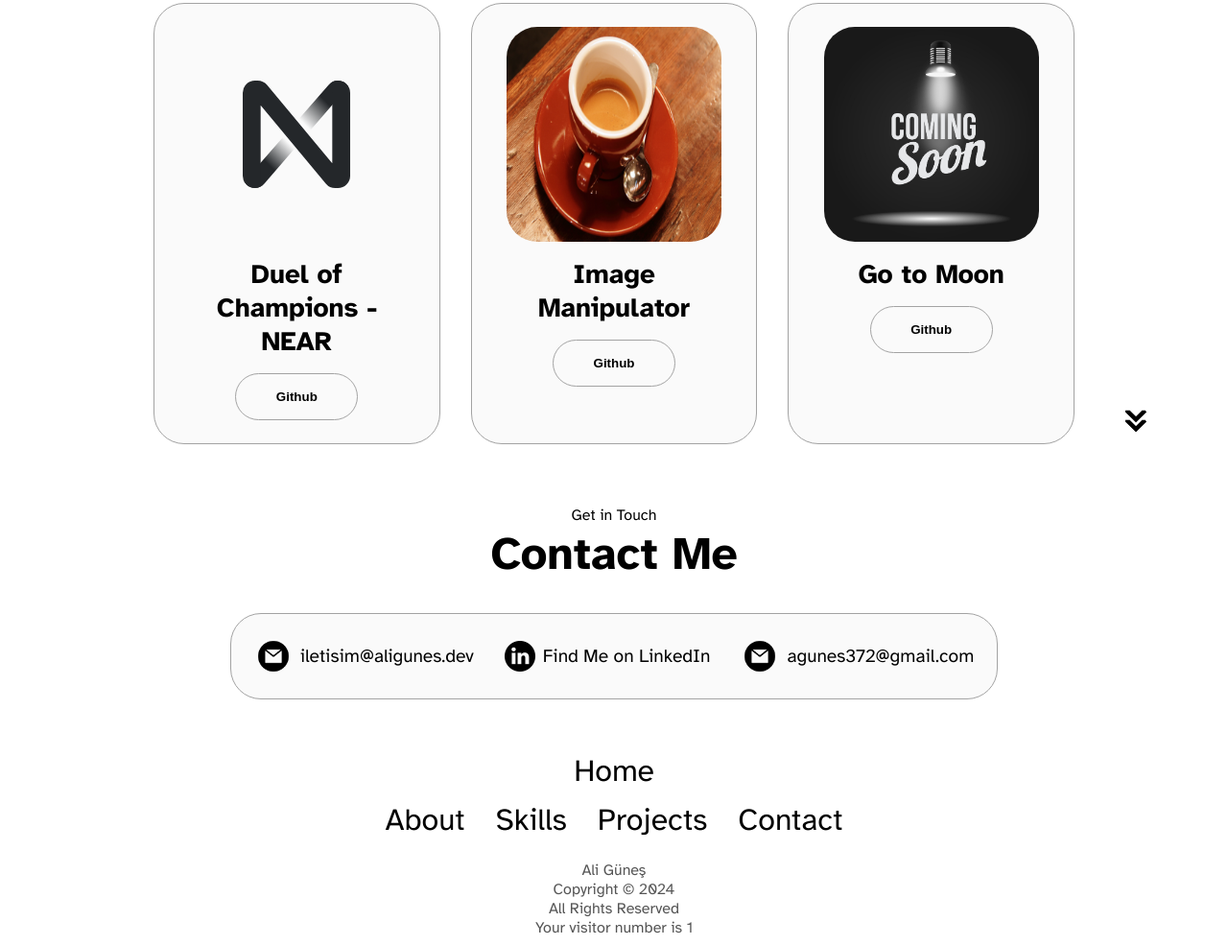
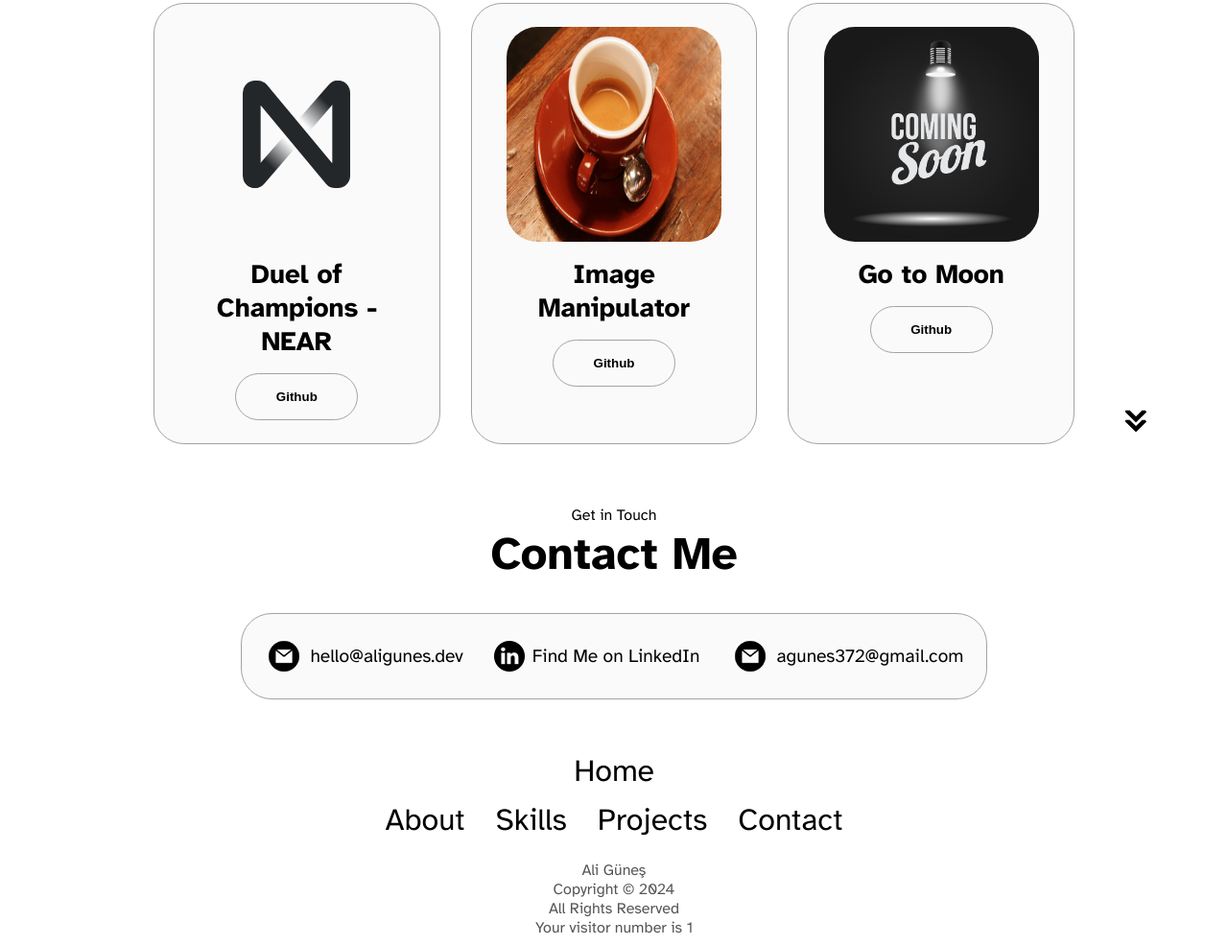
Before and after one commit to ali-gunes/aligunes.dev, a plain HTML site: page index.html in a window 1280 px wide. Shown: the part 3064-4049 px from the top of the page at 96% size. Drawn offline with Linux system fonts and the light colour scheme.

Commit message:
Change the mail address for contact section

```diff
--- a/index.html
+++ b/index.html
@@ -457,7 +457,7 @@
                 alt="E-Mail Me"
                 class="icon contact-icon email-icon"
                 />
-                <p><a href="mailto:iletisim@aligunes.dev">iletisim@aligunes.dev</a></p>
+                <p><a href="mailto:hello@aligunes.dev">hello@aligunes.dev</a></p>
             </div>
             <div class="contact-info-container">
                 <img
```
